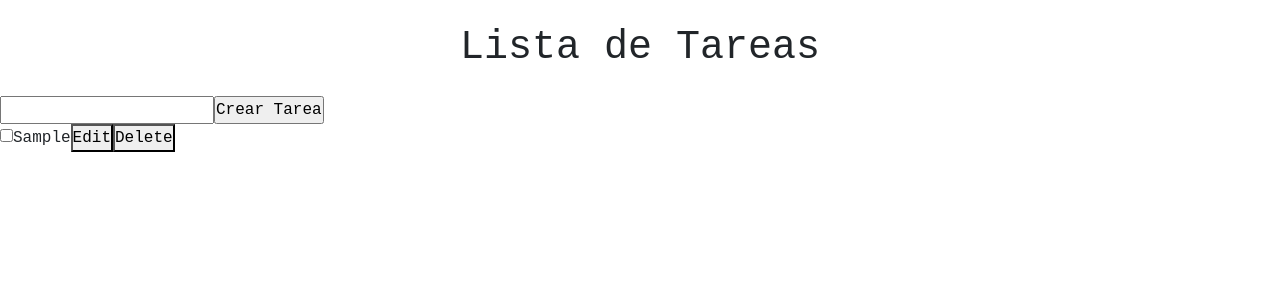
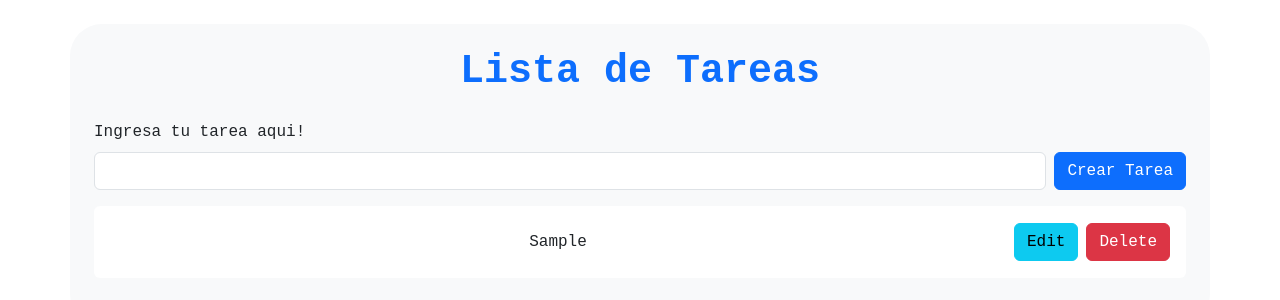
Before and after one commit to Alejandro-Quiceno-Perez/TodoApp, a React (Vite) app: page / in a window 1280 px wide. Both pictures are taken after typing "Sample" into the empty fields and a click on the input "Crear Tarea". Shown: the top 300 px of the page. Built offline with nearby package versions, Linux system fonts and the light colour scheme.

Commit message:
Actualizaciones diseño

```diff
--- a/src/App.jsx
+++ b/src/App.jsx
@@ -6,10 +6,10 @@ import './App.css'
 function App() {
 
   return (
-    <>
-    <h1 className='text-center my-4'>Lista de Tareas</h1>
+    <div className='container bg-light p-4 mt-4 w-100 h-100 rounded rounded-5'>
+    <h1 className='text-center text-primary fw-bold'>Lista de Tareas</h1>
       <TodoApp />
-    </>
+    </div>
   )
 }
 
--- a/src/components/Todo.jsx
+++ b/src/components/Todo.jsx
@@ -1,6 +1,6 @@
 import React, { useState } from 'react'
 
-export const Todo = ({ item, onUpdate, onDelete, onComplete }) => {
+export const Todo = ({ item, onUpdate, onDelete }) => {
     const [isEdit, setIsEdit] = useState(false);
     const [value, setValue] = useState(item.title ?? "");
 
@@ -19,38 +19,36 @@ export const Todo = ({ item, onUpdate, onDelete, onComplete }) => {
         setIsEdit(false);
     }
 
-    const handleCheckBoxChange = (e) => {
-        onComplete(item.id, e.target.checked);
-    }
+
 
 
     return (
-        <div className="todo">
+        <div className="bg-white p-3 mb-2 rounded rounded-2">
             {
                 isEdit ? (
                     <form onSubmit={handleSubmit}>
-                        <input type="text"
-                            className='todoInput'
-                            value={value}
-                            onChange={handleChange}
-                        />
+                        <label className='form-label fw-bold'>Editar tarea:</label>
+                        <div className="d-flex gap-2">
+                            <input type="text"
+                                className='form-control'
+                                value={value}
+                                onChange={handleChange}
+                            />
+                            <button className='btn btn-outline-success fw-bold' onClick={handleClickUpdateTodo}>Update</button>
+                        </div>
 
-                        <button className='btn-update' onClick={handleClickUpdateTodo}>Update</button>
                     </form>
                 ) : (
-                    <div className='todoInfo'>
-                        <input type={"checkbox"}
-                            onChange={handleCheckBoxChange}
-                            checked={item.completed}
-                        />
+                    <form className='form'>
+                        <div className="d-flex gap-2 justify-content-between align-items-center">
+                            <label className='form-label mt-2 text-center w-100'>
+                                {item.title}
+                            </label>
+                            <button className='btn btn-info' onClick={() => setIsEdit(true)}>Edit</button>
 
-                        <span className='todoTitle'>
-                            {item.title}
-                        </span>
-                        <button className='btn-edit' onClick={() => setIsEdit(true)}>Edit</button>
-
-                        <button className='btn-delete' onClick={() => onDelete(item.id)}>Delete</button>
-                    </div>
+                            <button className='btn btn-danger' onClick={() => onDelete(item.id)}>Delete</button>
+                        </div>
+                    </form>
                 )
             }
         </div>
--- a/src/components/TodoApp.jsx
+++ b/src/components/TodoApp.jsx
@@ -42,23 +42,20 @@ const TodoApp = () => {
         setTodo([...tempTodos]);
     }
 
-    const handleCheckboxChange = (id, status) => {
-        const temp = [...todo];
-        const item = temp.find((item) => item.id === id);
-        item.completed = status;
-
-        setTodo([...temp]);
-    }
 
     return (
-        <div className='todoContainer'>
+        <div className='my-4 w-100 h-100'>
 
-            <form className='todoCreateForm' onSubmit={handleSubmit}>
-                <input className='todoInput' value={title} onChange={handleChange} />
-                <input type="submit" value="Crear Tarea" className='buttonCreate' onClick={handleSubmit} />
+            <form className='mb-3' onSubmit={handleSubmit}>
+                <label for="inputTarea" className='form-label'>Ingresa tu tarea aqui!</label>
+
+                <div className="d-flex gap-2">
+                    <input id="inputTarea" className='form-control' value={title} onChange={handleChange} />
+                    <input type="submit" value="Crear Tarea" className='btn btn-primary' onClick={handleSubmit} />
+                </div>
             </form>
 
-            <div className="todosContainer">
+            <div className="w-100 h-100">
                 {
                     todo.map((item) => (
                         <Todo
@@ -66,7 +63,6 @@ const TodoApp = () => {
                             item={item}
                             onUpdate={handleUpdate}
                             onDelete={handleDelete}
-                            onComplete={handleCheckboxChange}
                         />
                     ))
                 }
```
